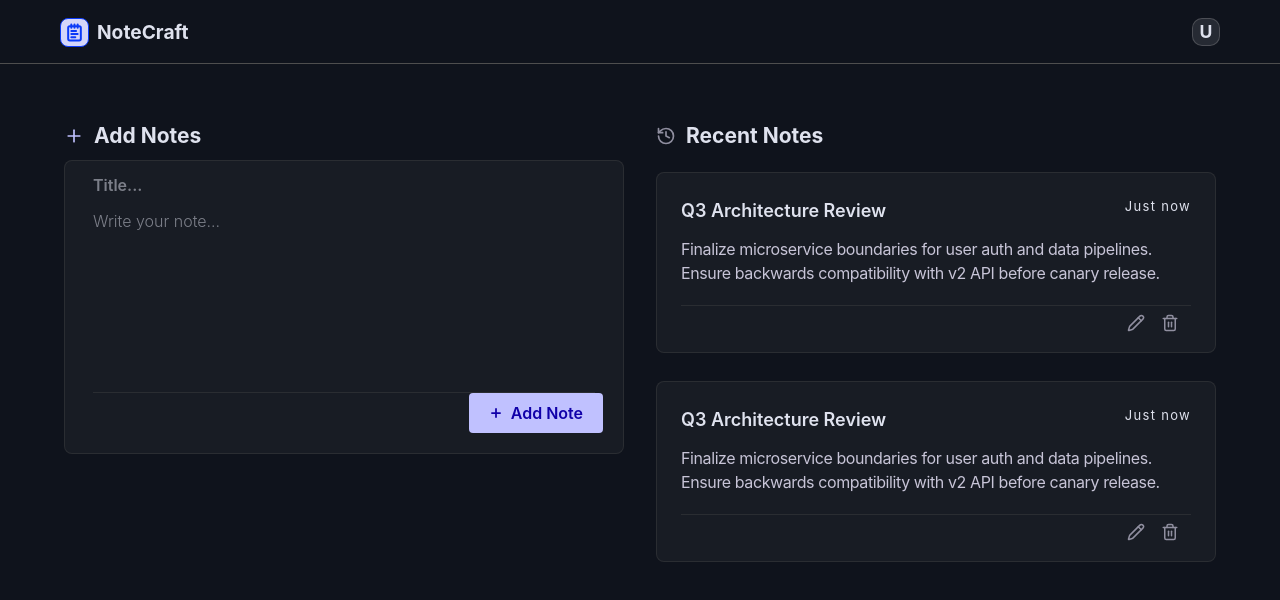
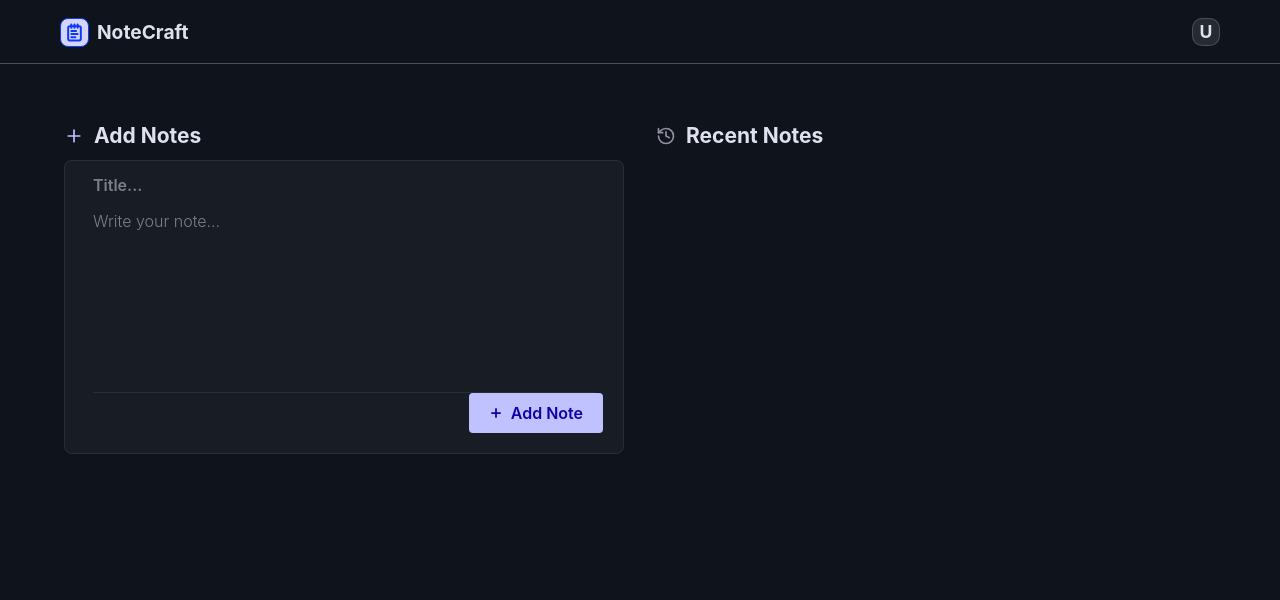
Before and after one commit to hadiashah01/react-notes-app, a React (Vite) app: page / in a window 1280 px wide. Shown: the top 600 px of the page. Built offline with nearby package versions, Linux system fonts and the light colour scheme.

Commit message:
feat: implement task management in App component; add functionality to store and display notes

```diff
--- a/src/App.jsx
+++ b/src/App.jsx
@@ -8,6 +8,7 @@ import RecentNotes from "./components/RecentNotes";
 const App = () => {
   const [title, setTitle] = useState("");
   const [notes, setNotes] = useState("");
+  const [task, setTask] = useState([]);
   return (
     <div className="h-100% lg:min-h-screen bg-[#0f131c] text-[#dfe2ee] pt-0.5 ">
       <Navbar />
@@ -20,7 +21,10 @@ const App = () => {
           <form
             onSubmit={(e) => {
               e.preventDefault();
-              console.log(title,notes)
+              const newTask = [...task];
+              newTask.push({ title, notes });
+              setTask(newTask);
+              console.log(newTask, "33");
               setTitle("");
               setNotes("");
             }}
@@ -36,7 +40,7 @@ const App = () => {
               }}
             />
             <textarea
-              className="h-46  outline-0 mx-7 font-light border-b resize-none border-b-[#5353534d] "
+              className="h-46 overflow-y-scroll scrollbar-none  outline-0 mx-7 font-light border-b resize-none border-b-[#5353534d] "
               rows="5"
               cols="40"
               value={notes}
@@ -58,18 +62,20 @@ const App = () => {
             <RotateCcwClock size={20} color="#908fa0" />
             <h1 className="text-[21px] font-bold ">Recent Notes</h1>
           </div>
-          <div className=" flex gap-4 lg:gap-0 flex-wrap ">
-            <section className="lg:max-w-full pt-6 pb-5 mb-5 px-6 mt-2 flex flex-col border border-[#5555544d]  rounded-lg bg-[#181c24]  md:max-w-[47%]">
-              <div className="flex justify-between">
-                <h4 className="text-lg font-semibold">
-                  Q3 Architecture Review
+          <div className=" flex items-start gap-4 lg:gap-0 flex-wrap min-h-[29vh]">
+            {task.map((elem) => {
+              return (
+                <section className="lg:min-w-full sm:min-w-full pt-6 pb-5 mb-5 px-6 mt-2 flex flex-col border border-[#5555544d]  rounded-lg bg-[#181c24]  md:min-w-[47%] md:max-w-[47%]">
+                  <div className="flex gap-2 items-center">
+                    <h4 className="text-lg font-semibold flex-wrap text-wrap ">
+                      {elem.title}
                     </h4>
-                <div className="text-[13px] tracking-widest">Just now</div>
+                    <div className="text-[13px] tracking-widest ml-auto">
+                      Just now
+                    </div>
                   </div>
                   <p className="leading-6 tracking-tight mb-5 text-[#c7c4d7] mt-3 flex-wrap">
-                Finalize microservice boundaries for user auth and data
-                pipelines. Ensure backwards compatibility with v2 API before
-                canary release.
+                    {elem.notes}
                   </p>
 
                   <div className=" border-t  border-t-[#5353534d]">
@@ -84,31 +90,8 @@ const App = () => {
                     </button>
                   </div>
                 </section>
-            <section className="lg:max-w-full pt-6 pb-5 mb-5 px-6 mt-2 flex flex-col border border-[#5555544d]  rounded-lg bg-[#181c24]  md:max-w-[47%]">
-              <div className="flex justify-between">
-                <h4 className="text-lg font-semibold">
-                  Q3 Architecture Review
-                </h4>
-                <div className="text-[13px] tracking-widest">Just now</div>
-              </div>
-              <p className="leading-6 tracking-tight mb-5 text-[#c7c4d7] mt-3 flex-wrap">
-                Finalize microservice boundaries for user auth and data
-                pipelines. Ensure backwards compatibility with v2 API before
-                canary release.
-              </p>
-
-              <div className=" border-t  border-t-[#5353534d]">
-                <button className=" ml-auto mt-2 flex items-center gap-4 rounded-sm mr-3">
-                  <Pencil
-                    className=""
-                    size={18}
-                    strokeWidth={2}
-                    color="#908fa0"
-                  />
-                  <Trash size={18} strokeWidth={2} color="#908fa0" />
-                </button>
-              </div>
-            </section>
+              );
+            })}
           </div>
         </div>
       </div>
```
Lines whose indentation alone changed are shown as unchanged.
